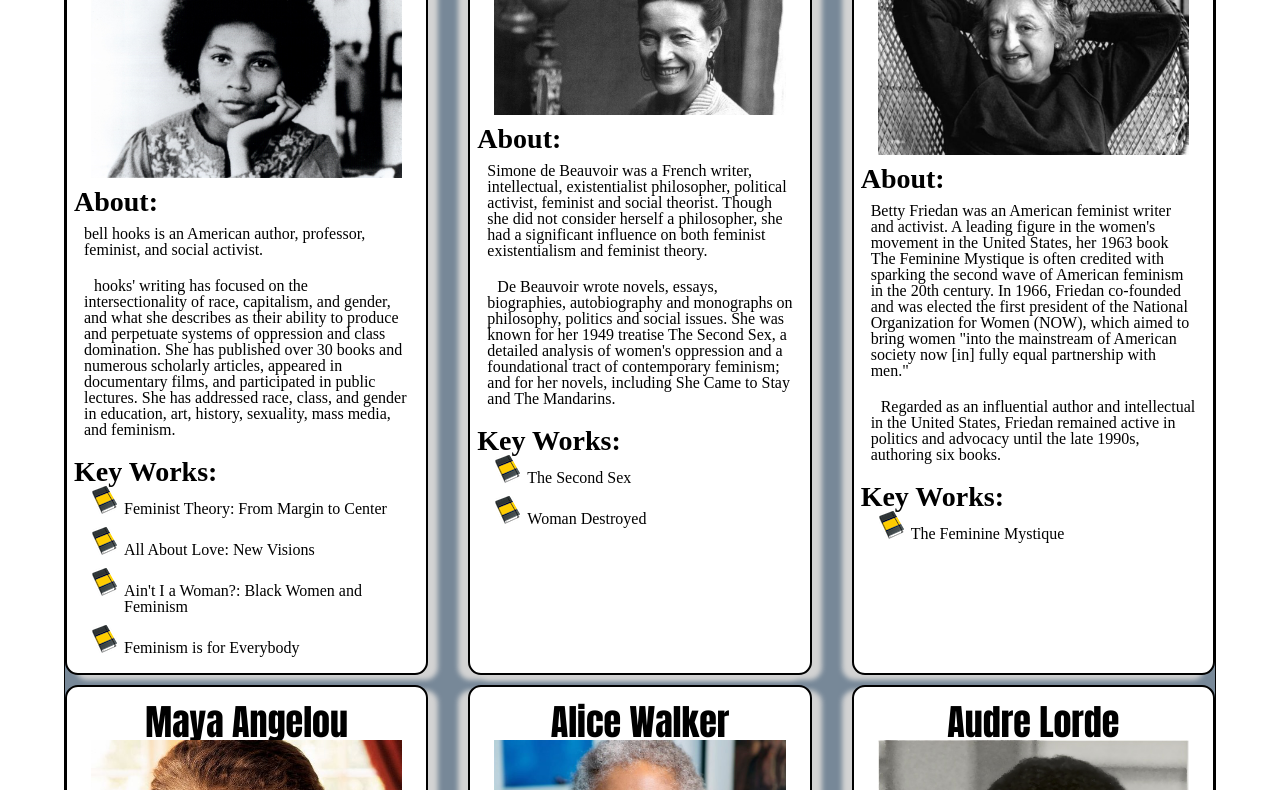
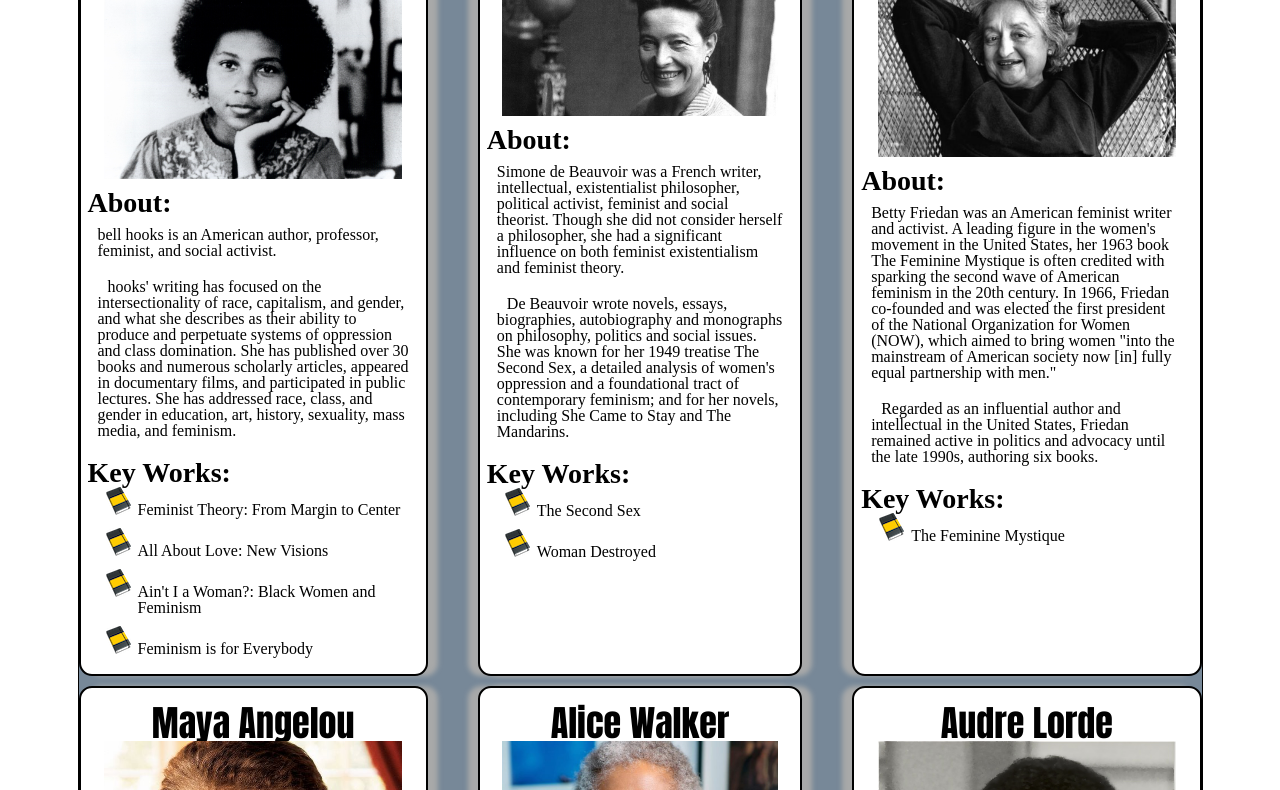
Before and after one commit to AviRatnam0608/hw3-2023, a plain HTML site: page literature.html in a window 1280 px wide. Shown: the part 405-1195 px from the top of the page. Drawn offline with Linux system fonts and the light colour scheme.

Commit message:
Added hexcodes

```diff
--- a/css/style.css
+++ b/css/style.css
@@ -31,7 +31,7 @@ nav a {
 
 a:visited {
   /* Set color */
-  color: black;
+  color: #000000;
 }
 
 nav a.current {
@@ -82,7 +82,7 @@ h3 {
   /* Set border properties, padding, and background color */
   border: solid 2px;
   border-radius: 13px;
-  background: white;
+  background: #ffffff;
   padding: 7px;
   line-height: 1;
   display: grid;
@@ -97,21 +97,21 @@ h3 {
 
 .grid div:nth-child(3n + 1) {
   /* Set box shadow */
-  box-shadow: 10px 5px 5px lightgray;
-  margin-right: 20px;
+  box-shadow: 10px 0px 5px #a8a9a9;
+  margin-right: 25px;
 }
 
 .grid div:nth-child(3n) {
   /* Set box shadow */
-  box-shadow: -10px 5px 5px lightgray;
-  margin-left: 20px;
+  box-shadow: -10px 0px 5px #a8a9a9;
+  margin-left: 25px;
 }
 
 .grid div:nth-child(3n + 2) {
   /* Set box shadow */
-  box-shadow: 10px 5px 5px lightgray, -10px 5px 5px lightgray;
-  margin-left: 20px;
-  margin-right: 20px;
+  box-shadow: 10px 0px 5px #a8a9a9, -10px 0px 5px #a8a9a9;
+  margin-left: 25px;
+  margin-right: 25px;
 }
 
 p + p {
@@ -131,3 +131,7 @@ p {
   margin-left: 50px;
   margin-bottom: 10px;
 }
+
+main {
+  margin: 15px;
+}
```
